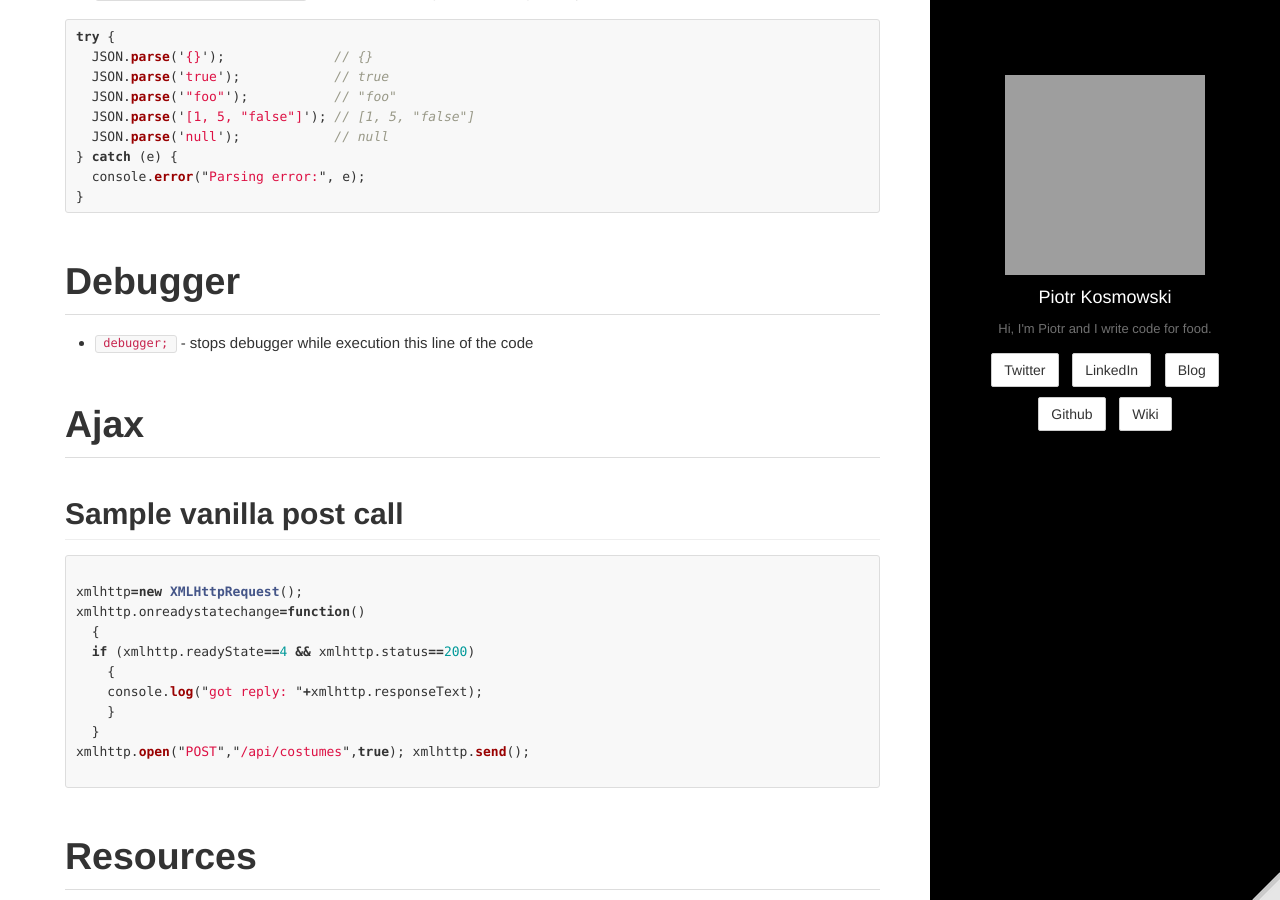
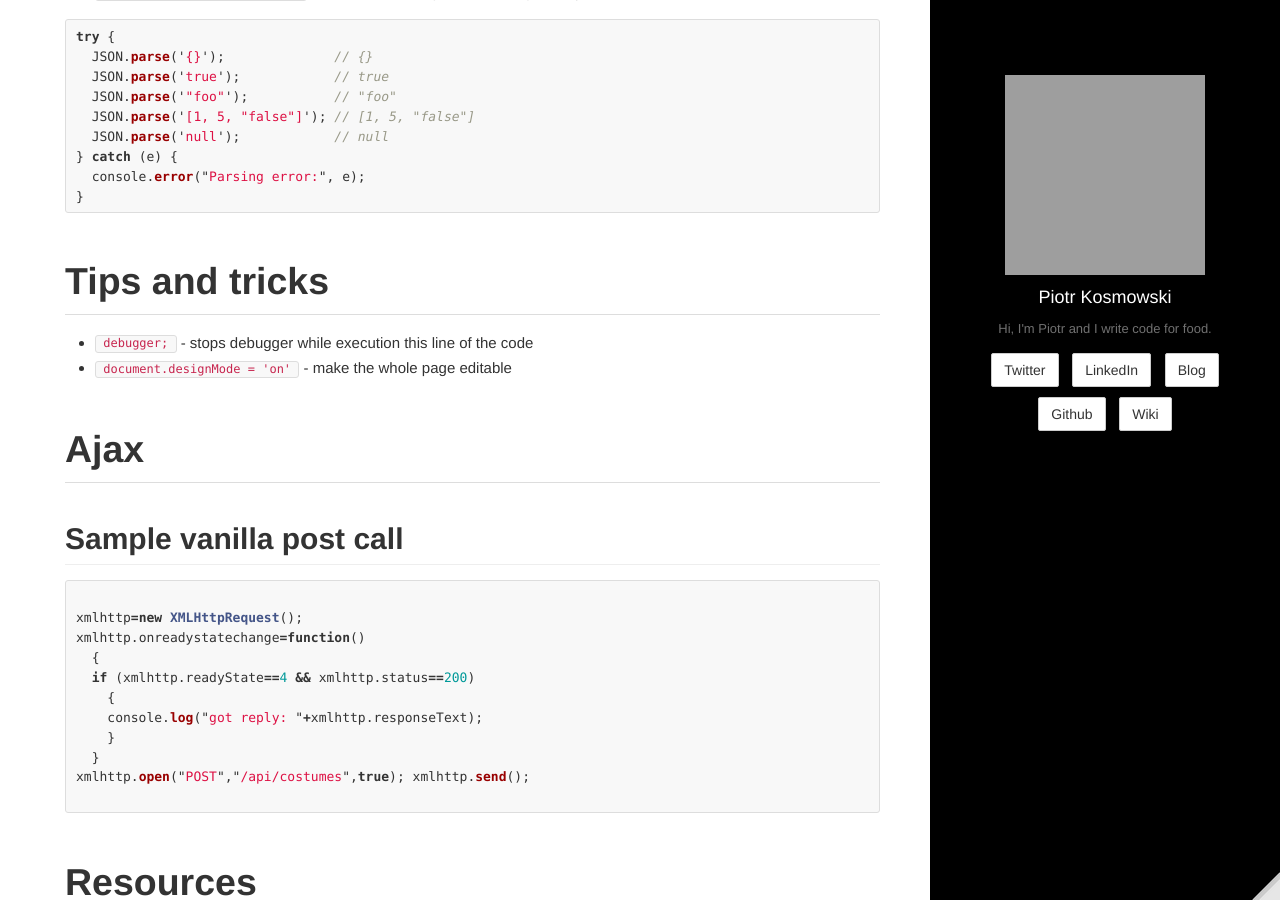
Before and after one commit to kospiotr/kospiotr.github.io, a Jekyll site: the page built from wiki/java-script.md, in a window 1280 px wide and 900 px high, scrolled down 16075 px. Built offline with Jekyll 4.4.1, drawn with Linux system fonts in a browser that asks for light colours; some of the changed text lies outside the part shown; grey boxes are pictures that could not be loaded.

Commit message:
Update java-script.md

````diff
--- a/wiki/java-script.md
+++ b/wiki/java-script.md
@@ -680,9 +680,10 @@ try {
 }
  ```
 
-# Debugger
+# Tips and tricks
 
 * `debugger;` - stops debugger while execution this line of the code
+* `document.designMode = 'on'` - make the whole page editable
 
 # Ajax
 ## Sample vanilla post call
````
